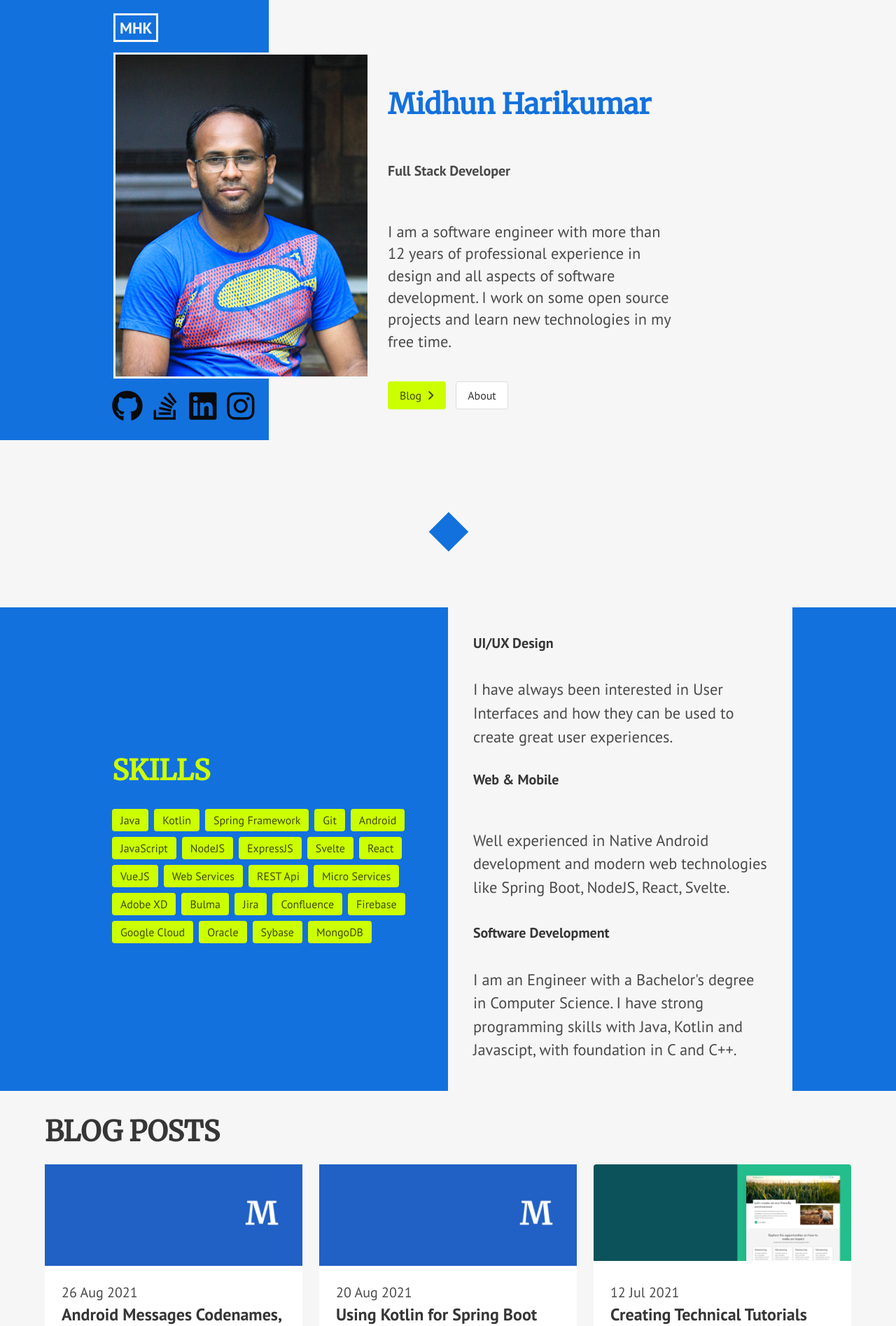
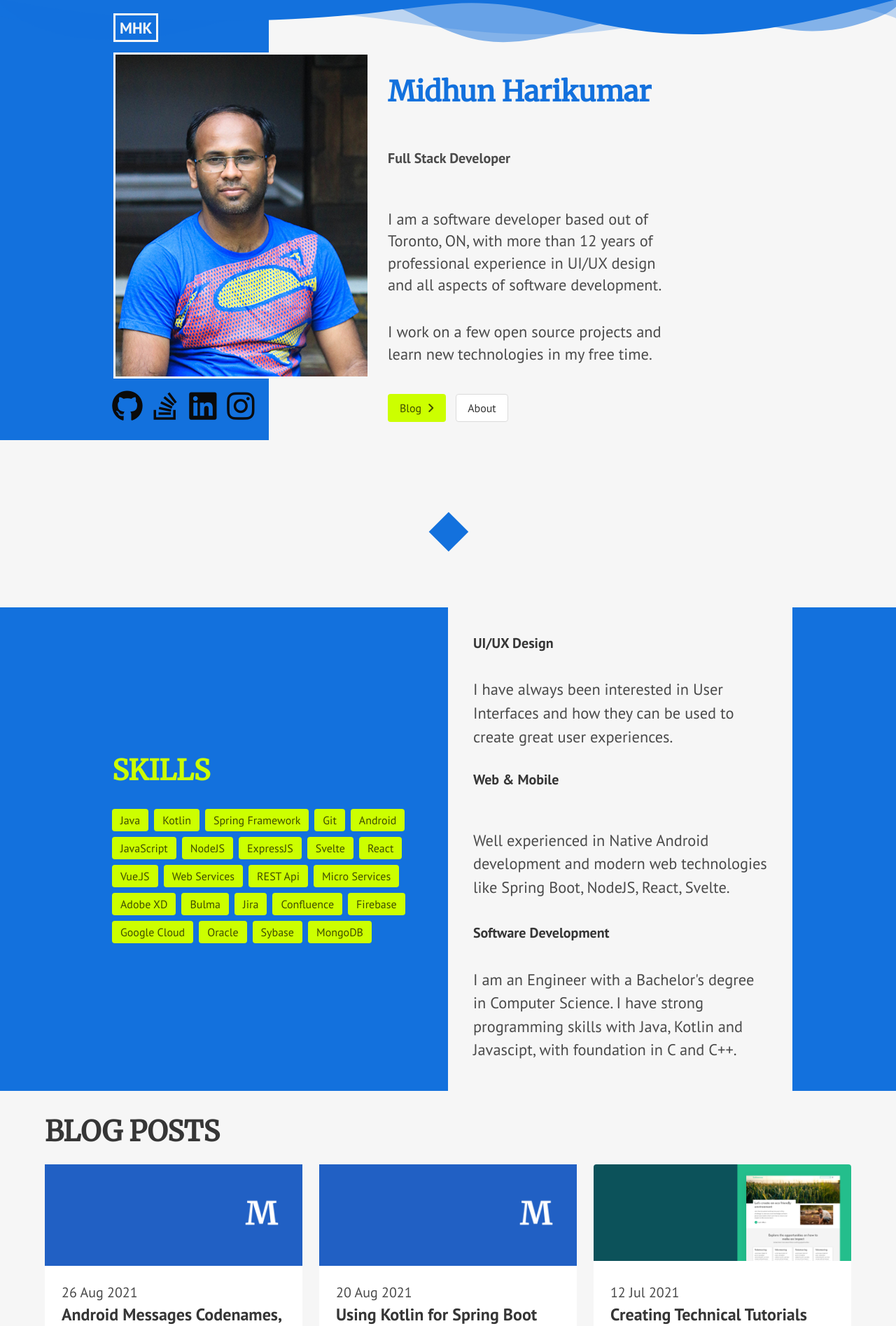
Before and after one commit to midhunhk/midhunhk.github.io, a Jekyll site: the page built from index.html, in a window 1280 px wide. Shown: the top 1895 px of the page at 70% size. Built offline with Jekyll 4.4.1, drawn with Linux system fonts in a browser that asks for light colours; nearby versions of some CDN libraries; comment, search, counter and statistics services are not loaded; a style sheet for code colours, icons or effects is not loaded.

Commit message:
update design

```diff
--- a/assets/css/custom.css
+++ b/assets/css/custom.css
@@ -100,3 +100,31 @@
         height: calc(60vw/1.77);
     }
 }
+
+.custom-shape-divider-top-1633316398 {
+    position: absolute;
+    top: 0;
+    left: 0;
+    width: 100%;
+    overflow: hidden;
+    line-height: 0;
+}
+
+.custom-shape-divider-top-1633316398 svg {
+    position: relative;
+    display: block;
+    width: calc(100% + 1.3px);
+    height: 70px;
+}
+
+.custom-shape-divider-top-1633316398 .shape-fill {
+    fill: #1371DD;
+}
+
+/** For mobile devices **/
+@media (max-width: 767px) {
+    .custom-shape-divider-top-1633316398 svg {
+        width: calc(100% + 1.3px);
+        height: 84px;
+    }
+}
--- a/index.html
+++ b/index.html
@@ -3,7 +3,16 @@
 title: Home
 ---
 <div class="wrap mb-6">
-    <section>
+    <section style="position: relative;">
+        <div class="custom-shape-divider-top-1633316251">
+            <div class="custom-shape-divider-top-1633316398">
+                <svg data-name="Layer 1" xmlns="http://www.w3.org/2000/svg" viewBox="0 0 1200 120" preserveAspectRatio="none">
+                    <path d="M0,0V46.29c47.79,22.2,103.59,32.17,158,28,70.36-5.37,136.33-33.31,206.8-37.5C438.64,32.43,512.34,53.67,583,72.05c69.27,18,138.3,24.88,209.4,13.08,36.15-6,69.85-17.84,104.45-29.34C989.49,25,1113-14.29,1200,52.47V0Z" opacity=".25" class="shape-fill"></path>
+                    <path d="M0,0V15.81C13,36.92,27.64,56.86,47.69,72.05,99.41,111.27,165,111,224.58,91.58c31.15-10.15,60.09-26.07,89.67-39.8,40.92-19,84.73-46,130.83-49.67,36.26-2.85,70.9,9.42,98.6,31.56,31.77,25.39,62.32,62,103.63,73,40.44,10.79,81.35-6.69,119.13-24.28s75.16-39,116.92-43.05c59.73-5.85,113.28,22.88,168.9,38.84,30.2,8.66,59,6.17,87.09-7.5,22.43-10.89,48-26.93,60.65-49.24V0Z" opacity=".5" class="shape-fill"></path>
+                    <path d="M0,0V5.63C149.93,59,314.09,71.32,475.83,42.57c43-7.64,84.23-20.12,127.61-26.46,59-8.63,112.48,12.24,165.56,35.4C827.93,77.22,886,95.24,951.2,90c86.53-7,172.46-45.71,248.8-84.81V0Z" class="shape-fill"></path>
+                </svg>
+            </div>
+        </div>
         <div class="container mt-2 mb-2">
             <div class="columns is-vcentered">
                 <div class="column is-1">&nbsp;</div>
@@ -35,8 +44,10 @@
                     <div class="animate__animated animate__fadeIn animate__delay-1s animate__fast">
                         <p class="pt-1 pb-4 has-text-weight-semibold subtitle">Full Stack Developer</p>
                         <p class="pr-6">
-                            I am a software engineer with more than 12 years of professional experience in design and all aspects of software development.
-                            I work on some open source projects and learn new technologies in my free time.
+                            I am a software developer based out of Toronto, ON, with more than 12 years of professional experience in UI/UX design and all aspects of software development.
+                        </p>
+                        <p class="pr-6">
+                            I work on a few open source projects and learn new technologies in my free time.
                         </p>
 
                         <a class="is-success button mt-5" href="/blog">
```
